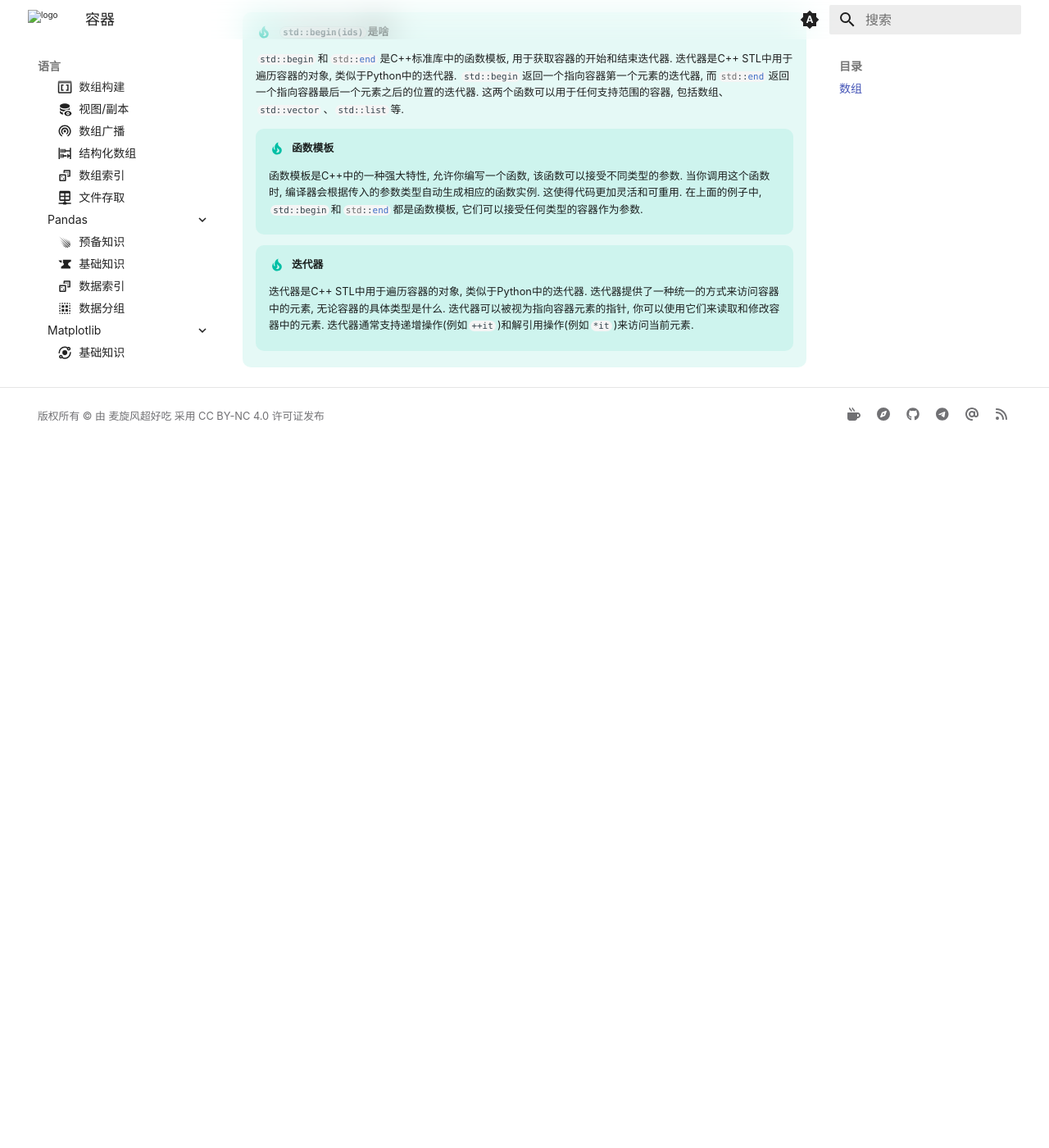
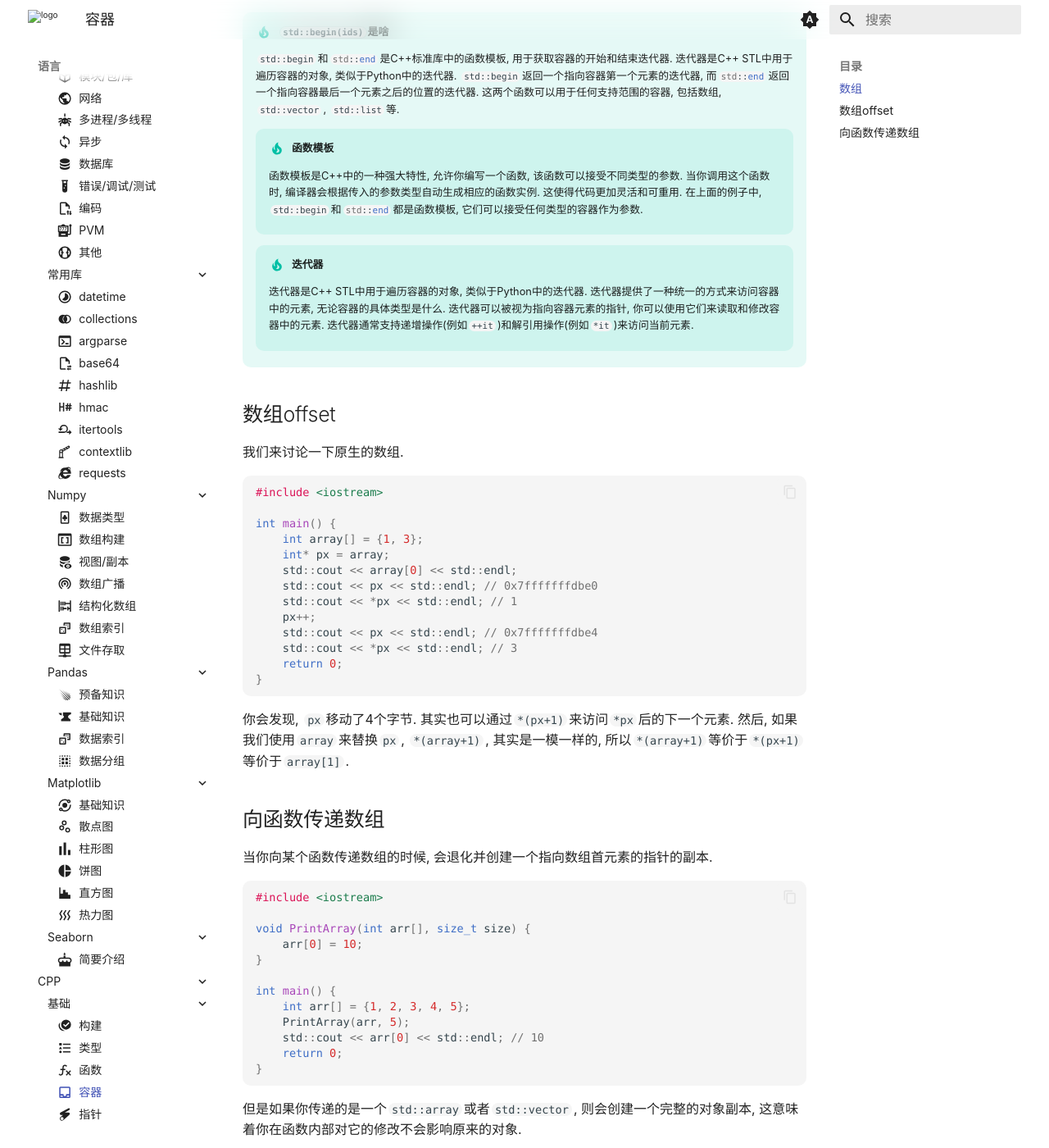
Before and after one commit to ricolxwz/note, an MkDocs documentation site: the page built from docs/language/cpp/foundation/container.md, in a window 1280 px wide and 1400 px high, scrolled down 1106 px. Shown: the whole window at 82% size. Built offline with MkDocs 1.6.1 and Material for MkDocs 9.7.7, drawn with Linux system fonts in a browser that asks for light colours; some web fonts are replaced; a style sheet for code colours, icons or effects is not loaded; before the commit the page ends 1649 px from its top, so only the background shows below that; some of the changed text lies outside the part shown.

Commit message:
update 4 files and create 1 file

````diff
--- a/docs/language/cpp/foundation/container.md
+++ b/docs/language/cpp/foundation/container.md
@@ -27,7 +27,7 @@
 
 !!! tip "这种模板类的实现放在哪里"
 
-    对于C++模板类来说, 将其实现放在头文件中是标准且常见的做法. 很多现代C++库, 特别是那些大量使用模板的库, 都是以头文件库(Header-only library)的形式发布的. 这意味着你使用这些库的时候, 只需要包含头文件, 而不需要链接任何静态库或者动态库. 这是因为静态库/动态库包含的是已经编译好的, 具体的代码, 很难处理模板这更需要在编译时根据用户需求生成新代码的情况.
+    对于C++模板类来说, 将其实现放在头文件中是标准且常见的做法. 很多现代C++库, 特别是那些大量使用模板的库, 都是以头文件库(Header-only library)的形式发布的. 这意味着你使用这些库的时候, 只需要包含头文件, 而不需要链接任何静态库或者动态库. 这是因为静态库/动态库包含的是已经编译好的, 具体的代码, 很难处理模板这更需要在编译时根据用户需求生成新代码的情况. 实际上, 这些模板库全都是只需要包含头文件就可以用的, 无需额外链接.
 
 ```cpp
 #include <iostream>
@@ -45,7 +45,7 @@
 
 !!! tip "`std::begin(ids)`是啥"
 
-    `std::begin`和`std::end`是C++标准库中的函数模板, 用于获取容器的开始和结束迭代器. 迭代器是C++ STL中用于遍历容器的对象, 类似于Python中的迭代器. `std::begin`返回一个指向容器第一个元素的迭代器, 而`std::end`返回一个指向容器最后一个元素之后的位置的迭代器. 这两个函数可以用于任何支持范围的容器, 包括数组、`std::vector`、`std::list`等.
+    `std::begin`和`std::end`是C++标准库中的函数模板, 用于获取容器的开始和结束迭代器. 迭代器是C++ STL中用于遍历容器的对象, 类似于Python中的迭代器. `std::begin`返回一个指向容器第一个元素的迭代器, 而`std::end`返回一个指向容器最后一个元素之后的位置的迭代器. 这两个函数可以用于任何支持范围的容器, 包括数组, `std::vector`, `std::list`等.
 
     !!! tip "函数模板"
 
@@ -54,3 +54,82 @@
     !!! tip "迭代器"
 
         迭代器是C++ STL中用于遍历容器的对象, 类似于Python中的迭代器. 迭代器提供了一种统一的方式来访问容器中的元素, 无论容器的具体类型是什么. 迭代器可以被视为指向容器元素的指针, 你可以使用它们来读取和修改容器中的元素. 迭代器通常支持递增操作(例如`++it`)和解引用操作(例如`*it`)来访问当前元素.
+
+## 数组offset
+
+我们来讨论一下原生的数组.
+
+```cpp
+#include <iostream>
+
+int main() {
+    int array[] = {1, 3};
+    int* px = array;
+    std::cout << array[0] << std::endl;
+    std::cout << px << std::endl; // 0x7fffffffdbe0
+    std::cout << *px << std::endl; // 1
+    px++;
+    std::cout << px << std::endl; // 0x7fffffffdbe4
+    std::cout << *px << std::endl; // 3
+    return 0;
+}
+```
+
+你会发现, `px`移动了4个字节. 其实也可以通过`*(px+1)`来访问`*px`后的下一个元素. 然后, 如果我们使用`array`来替换`px`, `*(array+1)`, 其实是一模一样的, 所以`*(array+1)`等价于`*(px+1)`等价于`array[1]`.
+
+## 向函数传递数组
+
+当你向某个函数传递数组的时候, 会退化并创建一个指向数组首元素的指针的副本.
+
+```cpp
+#include <iostream>
+
+void PrintArray(int arr[], size_t size) {
+    arr[0] = 10;
+}
+
+int main() {
+    int arr[] = {1, 2, 3, 4, 5};
+    PrintArray(arr, 5);
+    std::cout << arr[0] << std::endl; // 10
+    return 0;
+}
+```
+
+但是如果你传递的是一个`std::array`或者`std::vector`, 则会创建一个完整的对象副本, 这意味着你在函数内部对它的修改不会影响原来的对象.
+
+```cpp
+#include <iostream>
+#include <array>
+
+void PrintArray(std::array<int, 5> arr) {
+    arr[0] = 10;
+}
+
+int main() {
+    std::array<int, 5> arr = {1, 3, 5, 7, 9};
+    PrintArray(arr);
+    std::cout << arr[0] << std::endl; // 1
+    return 0;
+}
+```
+
+但是, 如果我传递的是引用, 那么:
+
+```cpp
+#include <iostream>
+#include <array>
+
+void PrintArray(std::array<int, 5>& arr) {
+    arr[0] = 10;
+}
+
+int main() {
+    std::array<int, 5> arr = {1, 3, 5, 7, 9};
+    PrintArray(arr);
+    std::cout << arr[0] << std::endl; // 10
+    return 0;
+}
+```
+
+对于`std::vector`也是如此.
--- a/mkdocs.yml
+++ b/mkdocs.yml
@@ -280,6 +280,7 @@
           - 类型: language/cpp/foundation/type.md
           - 函数: language/cpp/foundation/function.md
           - 容器: language/cpp/foundation/container.md
+          - 指针: language/cpp/foundation/pointer.md
   - 基石:
     - 数据库:
       - 数据模型: general/database/conceptual-model.md
````
Also changed, not shown: docs/language/cpp/foundation/function.md (+0 -29 lines), docs/language/cpp/foundation/pointer.md (added, +137 -0 lines), docs/language/cpp/foundation/type.md (+43 -0 lines).
